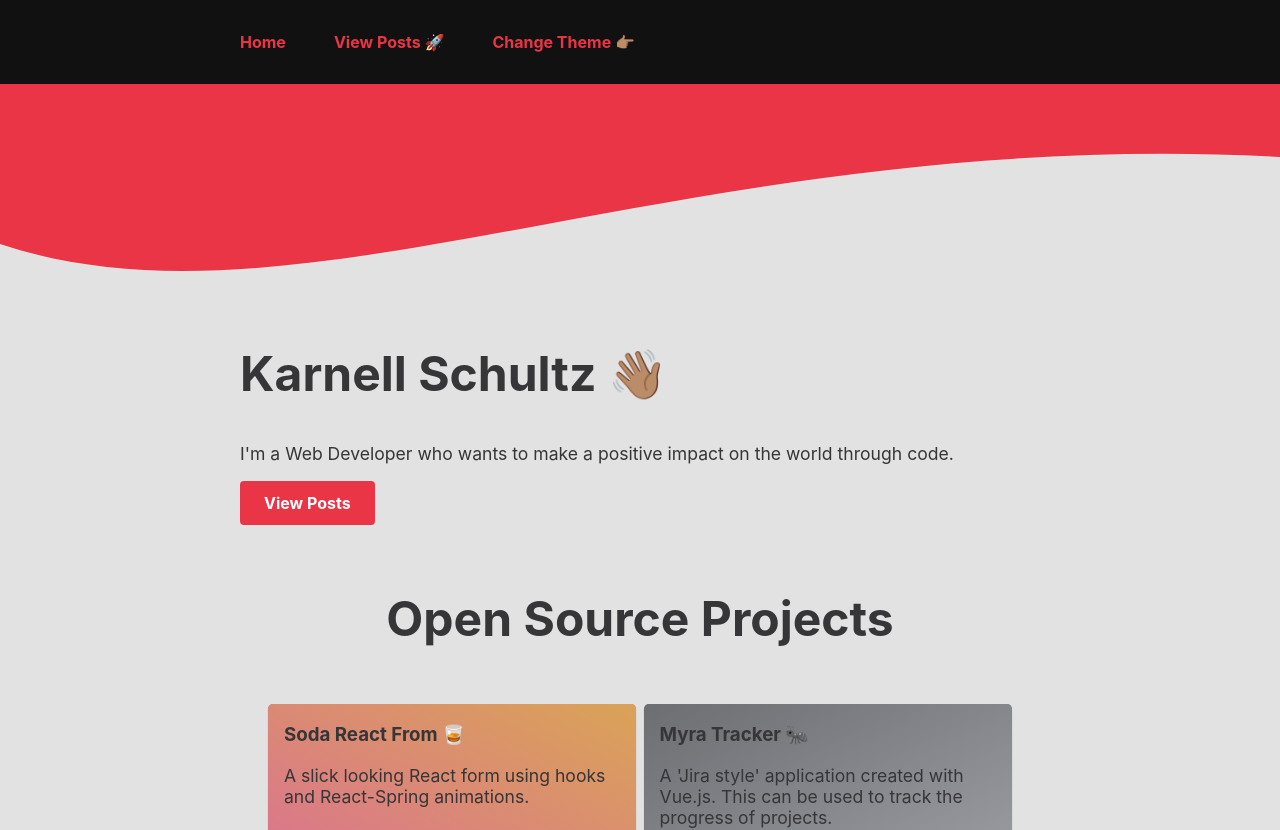
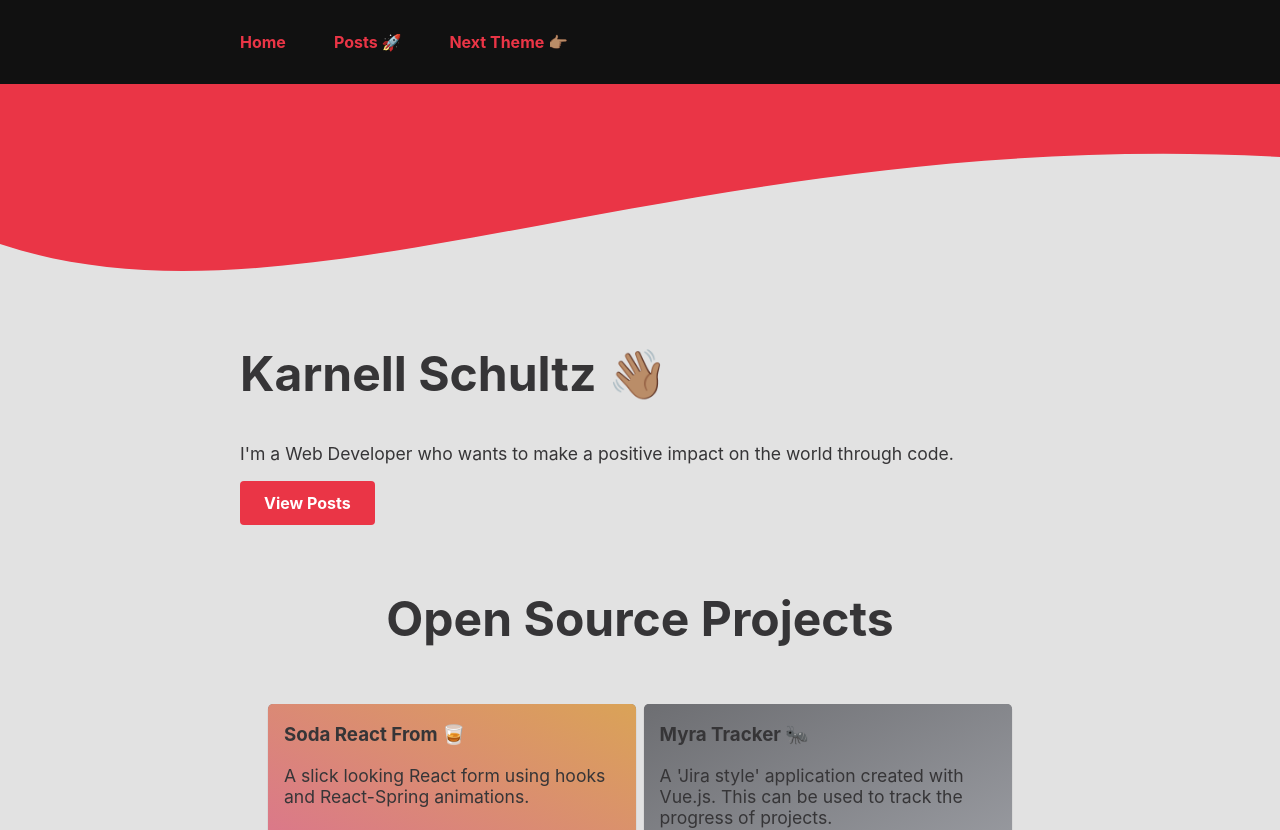
Before and after one commit to KarnellSchultz/KarmaProject, a React (Create React App) app: page / in a window 1280 px wide. Shown: the top 830 px of the page. Built offline with nearby package versions, Linux system fonts and the light colour scheme.

Commit message:
update nav text

```diff
--- a/src/components/Nav.tsx
+++ b/src/components/Nav.tsx
@@ -14,11 +14,11 @@ export default function Nav({ themeToggle }: props) {
         <section>
           <a href="/">Home</a>
           <Link to="/posts">
-            View Posts
+            Posts
             <Emoji symbol={" 🚀"} label={"hang ten emoji"} />
           </Link>
           <Link to="#" onClick={themeToggle}>
-            Change Theme
+            Next Theme
             <Emoji symbol={" 👉🏽"} label={"hang ten emoji"} />
           </Link>
         </section>
```
